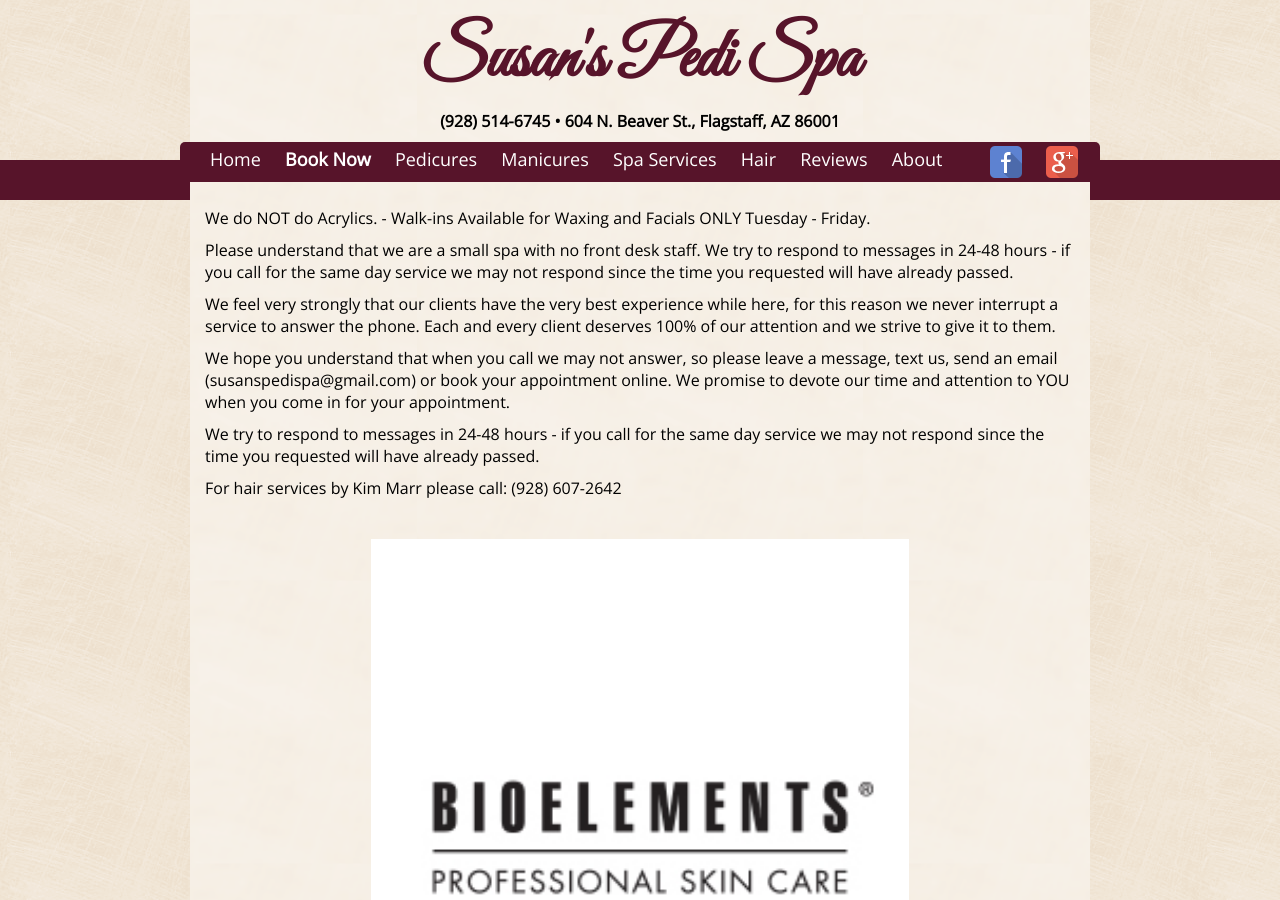
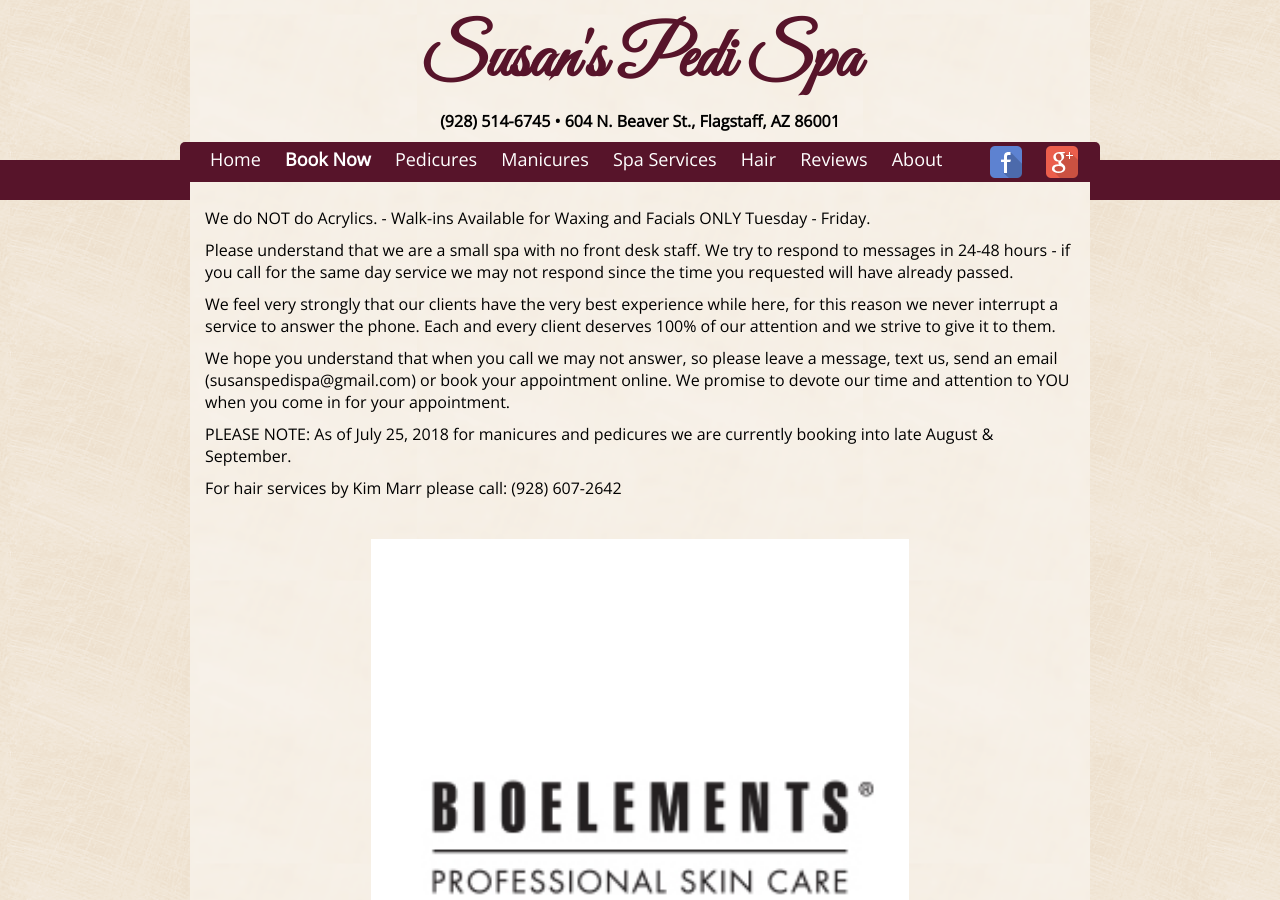
Before and after one commit to susanspedispa/susanspedispa.github.io, a Jekyll site: the page built from index.html, in a window 1280 px wide and 900 px high. Built offline with Jekyll 4.4.1, drawn with Linux system fonts in a browser that asks for light colours.

Commit message:
Update intro.html

```diff
--- a/_includes/intro.html
+++ b/_includes/intro.html
@@ -1,2 +1,2 @@
-<p> We do NOT do Acrylics. - Walk-ins Available for Waxing and Facials ONLY Tuesday - Friday.<p>Please understand that we are a small spa with no front desk staff. We try to respond to messages in 24-48 hours - if you call for the same day service we may not respond since the time you requested will have already passed. <p>We feel very strongly that our clients have the very best experience while here, for this reason we never interrupt a service to answer the phone. Each and every client deserves 100% of our attention and we strive to give it to them. <p>We hope you understand that when you call we may not answer, so please leave a message, text us, send an email (susanspedispa@gmail.com) or book your appointment online. We promise to devote our time and attention to YOU when you come in for your appointment. <p>We try to respond to messages in 24-48 hours - if you call for the same day service we may not respond since the time you requested will have already passed.</i></p>
+<p> We do NOT do Acrylics. - Walk-ins Available for Waxing and Facials ONLY Tuesday - Friday.<p>Please understand that we are a small spa with no front desk staff. We try to respond to messages in 24-48 hours - if you call for the same day service we may not respond since the time you requested will have already passed. <p>We feel very strongly that our clients have the very best experience while here, for this reason we never interrupt a service to answer the phone. Each and every client deserves 100% of our attention and we strive to give it to them. <p>We hope you understand that when you call we may not answer, so please leave a message, text us, send an email (susanspedispa@gmail.com) or book your appointment online. We promise to devote our time and attention to YOU when you come in for your appointment. <p>PLEASE NOTE: As of July 25, 2018 for manicures and pedicures we are currently booking into late August & September.</i></p>
 <p>For hair services by Kim Marr please call: (928) 607-2642
```
